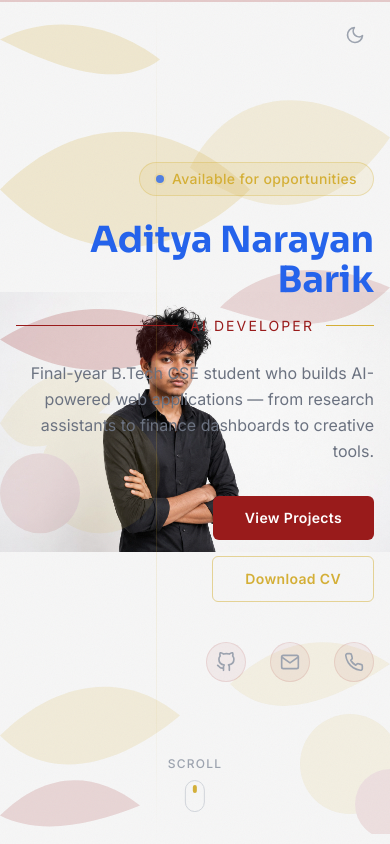
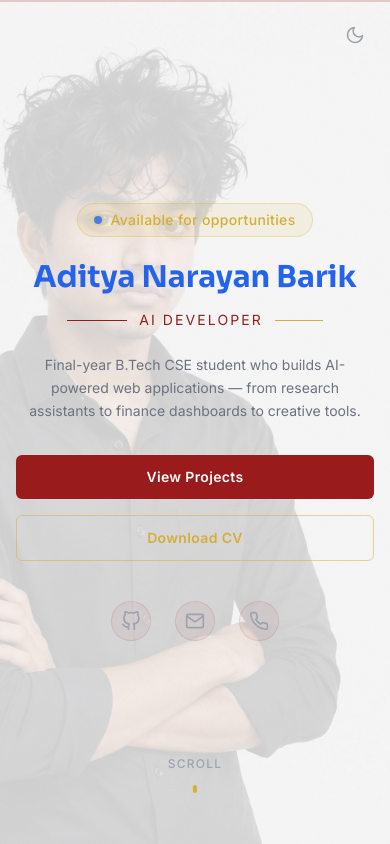
Before and after one commit to adityanarayan679/Portfolio, a React (Vite) app: page / in a window 390 px wide. Shown: the top 844 px of the page. Built offline with nearby package versions, Linux system fonts and the light colour scheme.

Commit message:
Fix Hero desktop layout broken by mobile changes — restore right-aligned positioning

```diff
--- a/src/components/Hero.jsx
+++ b/src/components/Hero.jsx
@@ -39,7 +39,7 @@ export default function Hero() {
       className="min-h-screen relative flex items-center overflow-hidden bg-[#F6F6F6]"
     >
       <div
-        className="absolute inset-0 z-0 bg-[#F6F6F6]"
+        className="absolute inset-0 z-0 bg-[#F6F6F6] hidden lg:block"
         style={{
           backgroundImage: "url('/profile.jpeg')",
           backgroundSize: "contain",
@@ -47,6 +47,17 @@ export default function Hero() {
           backgroundRepeat: "no-repeat",
         }}
       />
+      <div
+        className="absolute inset-0 z-0 bg-[#F6F6F6] lg:hidden"
+        style={{
+          backgroundImage: "url('/profile.jpeg')",
+          backgroundSize: "cover",
+          backgroundPosition: "center 30%",
+          backgroundRepeat: "no-repeat",
+          opacity: 0.15,
+        }}
+      />
+      <div className="hidden lg:block">
         <motion.div className="absolute left-0 top-0 z-0 pointer-events-none" aria-hidden="true"
           animate={{ y: [0, -20, 0] }}
           transition={{ duration: 6, repeat: Infinity, ease: "easeInOut" }}
@@ -95,14 +106,15 @@ export default function Hero() {
             <circle cx="200" cy="220" r="35" fill="#991b1b" />
           </svg>
         </motion.div>
-      <div className="absolute left-[40%] md:left-[38%] top-0 bottom-0 w-px bg-gradient-to-b from-transparent via-crimson/20 to-transparent z-10" />
+      </div>
+      <div className="absolute left-[40%] md:left-[38%] top-0 bottom-0 w-px bg-gradient-to-b from-transparent via-crimson/20 to-transparent z-10 hidden md:block" />
 
       <div className="relative z-10 w-full max-w-5xl mx-auto px-4 py-16">
         <motion.div
           variants={containerVariants}
           initial="hidden"
           animate="visible"
-          className="ml-auto max-w-lg text-right"
+          className="max-w-lg md:ml-auto text-center md:text-right md:mx-0 mx-auto"
         >
           <motion.div
             variants={itemVariants}
@@ -116,17 +128,17 @@ export default function Hero() {
 
           <motion.h1
             variants={itemVariants}
-            className="text-4xl sm:text-5xl lg:text-6xl font-heading font-bold leading-[1.1] mb-4"
+            className="text-3xl sm:text-5xl lg:text-6xl font-heading font-bold leading-[1.1] mb-4"
           >
             <span className="text-sapphire">
               {personalInfo.name}
             </span>
           </motion.h1>
 
-          <motion.div variants={itemVariants} className="flex items-center justify-end gap-3 mb-6">
-            <div className="h-px flex-1 bg-gold" />
+          <motion.div variants={itemVariants} className="flex items-center justify-center md:justify-end gap-3 mb-6">
+            <div className="h-px flex-1 bg-gold max-w-[60px] md:max-w-none" />
             <AnimatePresence mode="wait">
-              <motion.span key={roleIndex} className="text-gold text-sm tracking-heraldic uppercase"
+              <motion.span key={roleIndex} className="text-gold text-sm tracking-heraldic uppercase whitespace-nowrap"
                 initial={{ opacity: 0, y: 10 }}
                 animate={{ opacity: 1, y: 0 }}
                 exit={{ opacity: 0, y: -10 }}
@@ -138,18 +150,18 @@ export default function Hero() {
 
           <motion.p
             variants={itemVariants}
-            className="text-base text-gray-500 max-w-lg ml-auto mb-8 leading-relaxed"
+            className="text-sm sm:text-base text-gray-500 max-w-lg md:ml-auto mb-8 leading-relaxed"
           >
             {personalInfo.tagline}
           </motion.p>
 
           <motion.div
             variants={itemVariants}
-            className="flex flex-col sm:flex-row items-end justify-end gap-4 mb-10"
+            className="flex flex-col sm:flex-row items-center md:items-end justify-center md:justify-end gap-4 mb-10"
           >
             <MagneticButton
               href="#projects"
-              className="px-8 py-3 rounded-md bggold text-white font-semibold text-sm tracking-wide hover:scale-[1.02] hover:glow-gold-lg transition-all duration-300"
+              className="w-full sm:w-auto px-8 py-3 rounded-md bggold text-white font-semibold text-sm tracking-wide hover:scale-[1.02] hover:glow-gold-lg transition-all duration-300"
             >
               View Projects
             </MagneticButton>
@@ -157,7 +169,7 @@ export default function Hero() {
               href={personalInfo.resumeUrl}
               target="_blank"
               rel="noopener noreferrer"
-              className="px-8 py-3 rounded-md border border-crimson/50 text-crimson font-semibold text-sm tracking-wide hover:bg-crimson/10 hover:border-crimson transition-all duration-300"
+              className="w-full sm:w-auto px-8 py-3 rounded-md border border-crimson/50 text-crimson font-semibold text-sm tracking-wide hover:bg-crimson/10 hover:border-crimson transition-all duration-300"
             >
               Download CV
             </MagneticButton>
@@ -165,7 +177,7 @@ export default function Hero() {
 
           <motion.div
             variants={itemVariants}
-            className="flex items-center justify-end gap-6"
+            className="flex items-center justify-center md:justify-end gap-6"
           >
             <a
               href={personalInfo.github}
```
Lines whose indentation alone changed are shown as unchanged.
